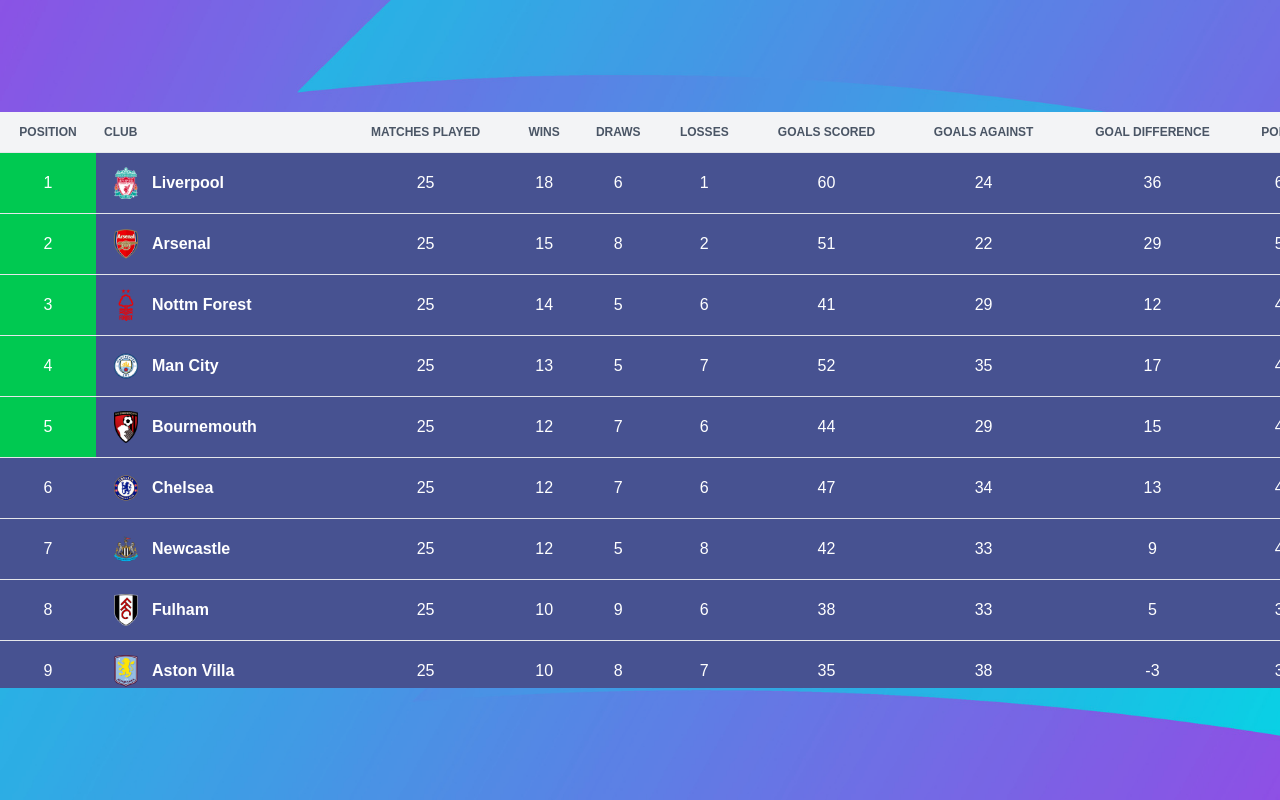
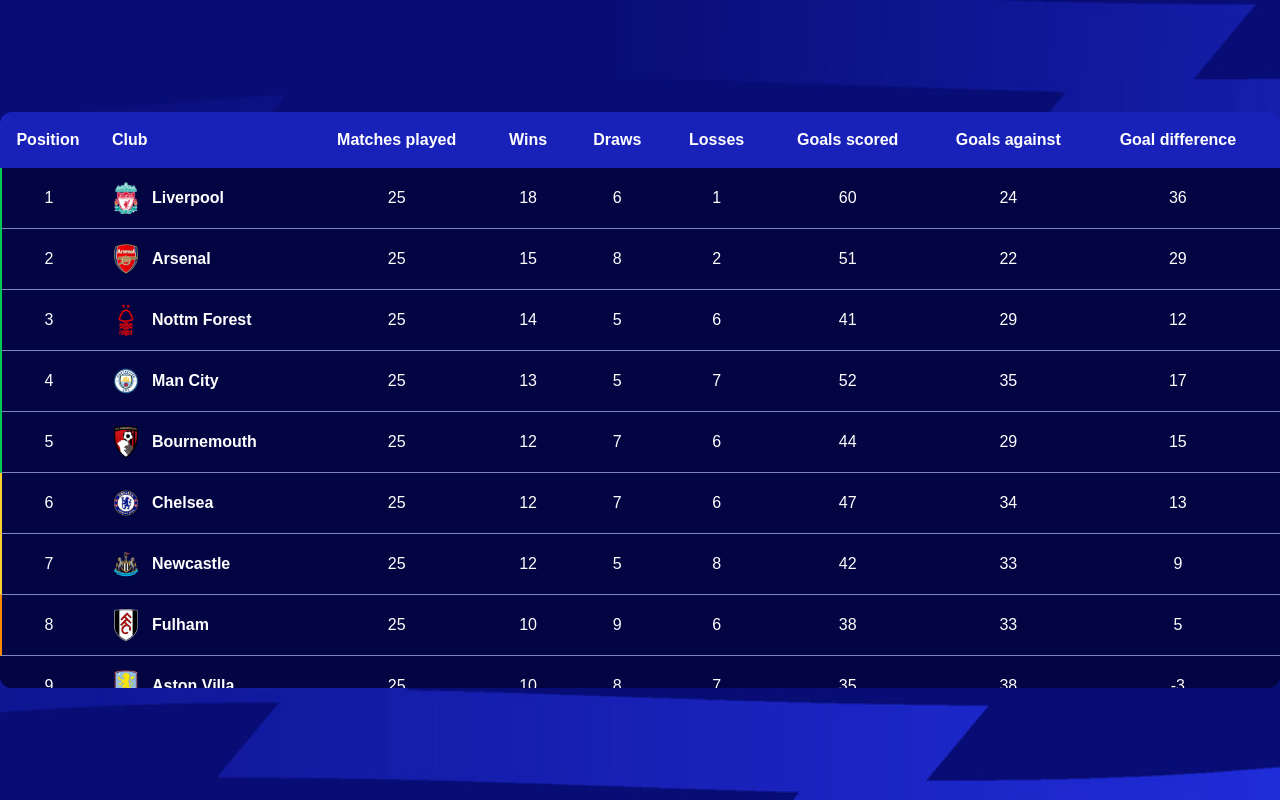
Before and after one commit to cjbeales/premier-league-table, a Next.js app: page / in a window 1280 px wide. Built offline with nearby package versions, Linux system fonts and the light colour scheme.

Commit message:
Colour scheme and background changed

```diff
--- a/app/globals.css
+++ b/app/globals.css
@@ -33,20 +33,20 @@
 
 /*--- Low profile Scrollbar ---*/
 
-::webkit-scrollbar {
+::-webkit-scrollbar {
   width: 6px;
   height: 6px;
 }
 
-::webkit-scrollbar-track {
+::-webkit-scrollbar-track {
   background: transparent;
 }
 
-::webkit-scrollbar-thumb {
-  background: rgba(133, 133, 122, 0.4);
-  border-radius: 100%;
+::-webkit-scrollbar-thumb {
+  background: rgba(113, 113, 122, 0.4);
+  border-radius: 9999px;
 }
 
-::webkit-scrollbar-thumb:hover {
-  background: rgba(133, 133, 122, 0.6);
+::-webkit-scrollbar-thumb:hover {
+  background: rgba(113, 113, 122, 0.6);
 }
--- a/app/page.tsx
+++ b/app/page.tsx
@@ -3,10 +3,10 @@
 export default function Home() {
   return (
     <div className="relative flex flex-1 items-center justify-center">
-      <div className=" absolute inset-0 bg-[url('/pl-table-background.jpg')] bg-cover bg-center" />
+      <div className=" absolute inset-0 bg-[url('/pl-bg-blue.jpg')] bg-cover bg-center" />
       <div className="absolute inset-0 bg-black/10" />
       <div className="relative z-10">
-        <main className="flex flex-1 w-full max-h-[72vh] max-w-screen-xl overflow-x-auto flex-col items-center justify-between py-0 sm:items-start">
+        <main className="rounded-xl flex flex-1 w-full max-h-[72vh] max-w-screen-xl overflow-x-auto flex-col items-center justify-between py-0 sm:items-start">
           <LeagueTable />
         </main>
       </div>
--- a/components/LeagueTable/components/LeagueTableBody.tsx
+++ b/components/LeagueTable/components/LeagueTableBody.tsx
@@ -1,14 +1,13 @@
 import { LeagueTableBodyProps } from "../LeagueTable.type";
 import classNames from "classnames";
 import { FormBadge } from "./FormBadge";
-import Image from "next/image";
 import { LogoAndLabel } from "./LogoAndLabel";
 
 export const LeagueTableBody = ({
     data,
     tbodyClassNames = "border-t border-gray-200",
-    trClassNames = "px-4 py-3 text-base font-medium bg-purple overflow-x-auto",
-    tdClassNames = classNames("p-3 text-white text-center bg-purple max-w-fit border-b border-gray-200"),
+    trClassNames = "px-4 py-3 text-base bg-darkBlue overflow-x-auto",
+    tdClassNames = classNames("p-3 text-white text-center bg-darkBlue max-w-fit border-b border-lightPurple"),
     formDisplayType = "short",
 }: LeagueTableBodyProps) => {
 
@@ -18,10 +17,12 @@
         <tbody className={tbodyClassNames}>
             {data.map((team) => {
 
-                const positionBackgroundClass = classNames({
-                    "bg-green-500!": team.position <= 5,
-                    "bg-red-500!": team.position >= 18,
-                    "bg-purple": team.position > 5 && team.position < 18,
+                const positionBackgroundClass = classNames('border-l-2', {
+                    "border-l-green-500!": team.position <= 5,
+                    "border-l-amber-300!": team.position === 6 || team.position === 7,
+                    "border-l-orange-400!": team.position === 8,
+                    "border-l-red-500!": team.position >= 18,
+                    "border-l-darkBlue": team.position > 5 && team.position < 18,
                 });
 
                 return (
@@ -38,7 +39,7 @@
                         <td className={tdClassNames}>{team.goalsAgainst}</td>
                         <td className={tdClassNames}>{team.goalDifference}</td>
                         <td className={tdClassNames}>{team.points}</td>
-                        <td className={classNames(tdClassNames, "flex items-center gap-1")}>
+                        <td className={classNames(tdClassNames, "flex items-center gap-1 min-h-[61px]")}>
                             {team.last5.map((result, index) => (
                                 <FormBadge
                                     key={`${team.club}-${index}`}
--- a/components/LeagueTable/components/LeagueTableHead.tsx
+++ b/components/LeagueTable/components/LeagueTableHead.tsx
@@ -3,8 +3,8 @@
 
 export const LeagueTableHead = ({
   headerItems,
-  theadClassNames = "bg-gray-100 text-center text-xs uppercase text-gray-600",
-  thClassNames = "sticky top-0 z-10 bg-gray-100 px-2 min-w-fit max-w-fit py-3",
+  theadClassNames = "text-center text-base text-primary",
+  thClassNames = "sticky top-0 z-10 bg-blue text-white p-4 min-w-fit max-w-fit",
 }: LeagueTableHeadProps) => {
   return (
     <thead className={theadClassNames}>
--- a/components/LeagueTable/index.tsx
+++ b/components/LeagueTable/index.tsx
@@ -4,7 +4,7 @@
 
 export const LeagueTable = () => {
     return (
-        <table className="min-w-[1600px] text-left text-sm overflow-x-auto border-collapse">
+        <table className="min-w-[1600px] text-left text-sm overflow-x-auto border-separate border-spacing-0">
             <LeagueTableHead headerItems={LEAGUE_TABLE_HEADERS} />
             <LeagueTableBody data={TEAMS} />
         </table>
--- a/tailwind.config.ts
+++ b/tailwind.config.ts
@@ -9,16 +9,13 @@
     extend: {
       colors: {
         primary: "#171717",
-        secondary: "#71717a",
-        inverse: "#ffffff",
         purple: "#475291",
-
-        surface: "#ffffff",
-        surfaceSecondary: "#f4f4f5",
-        surfaceDark: "#18181b",
-
-        brand: "#37003c",
-        accent: "#00ff87",
+        lightPurple: "#7B86BF",
+        blue: "#1822b9",
+        darkBlue: "#030543",
+        chamionsLeague: "#2038E2",
+        europaLeague: "#FC6D23",
+        conferenceLeague: "#1EBC28",
       },
     },
   },
```
Also changed, not shown: public/pl-bg-blue.jpg (added).
